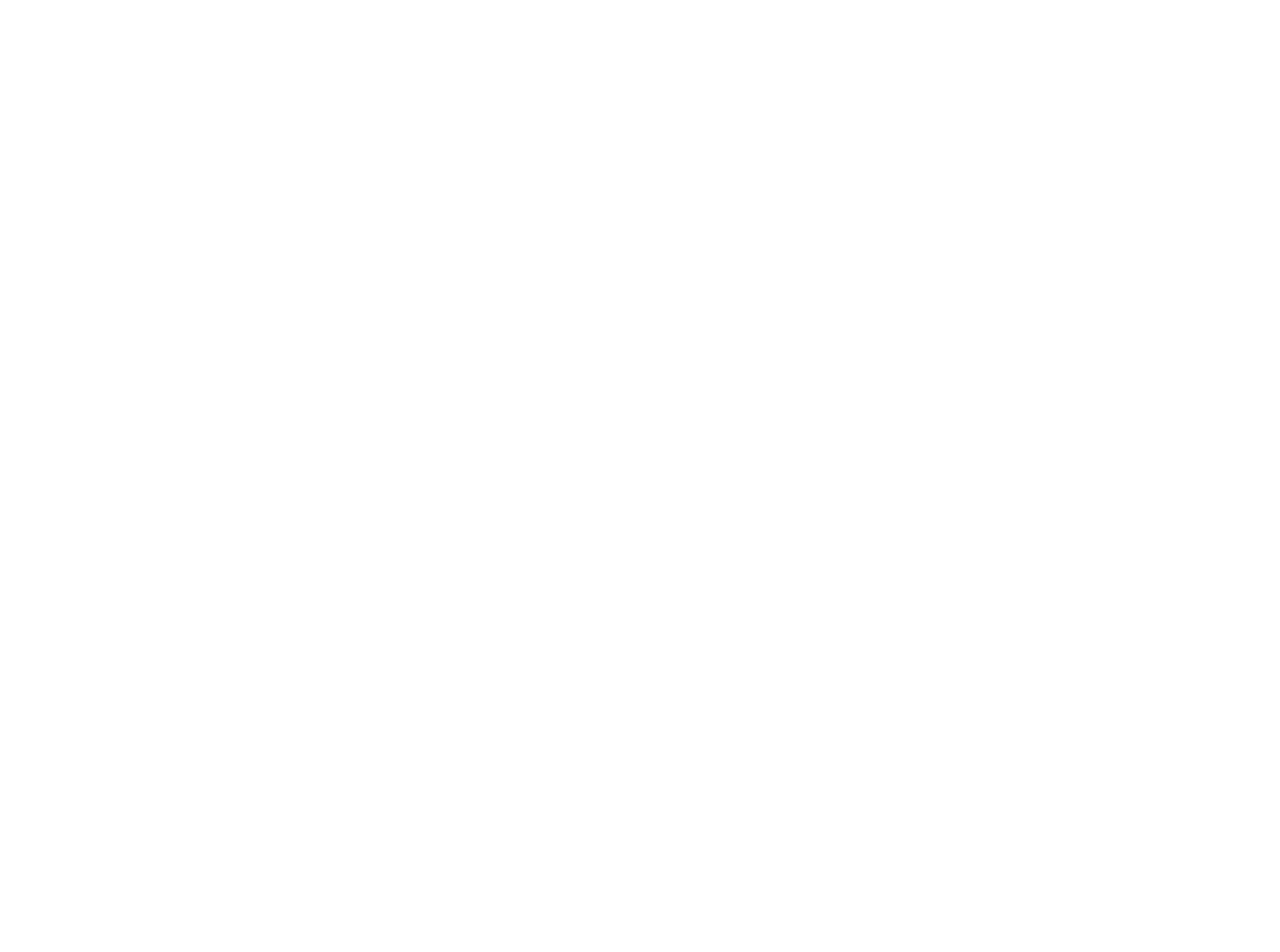
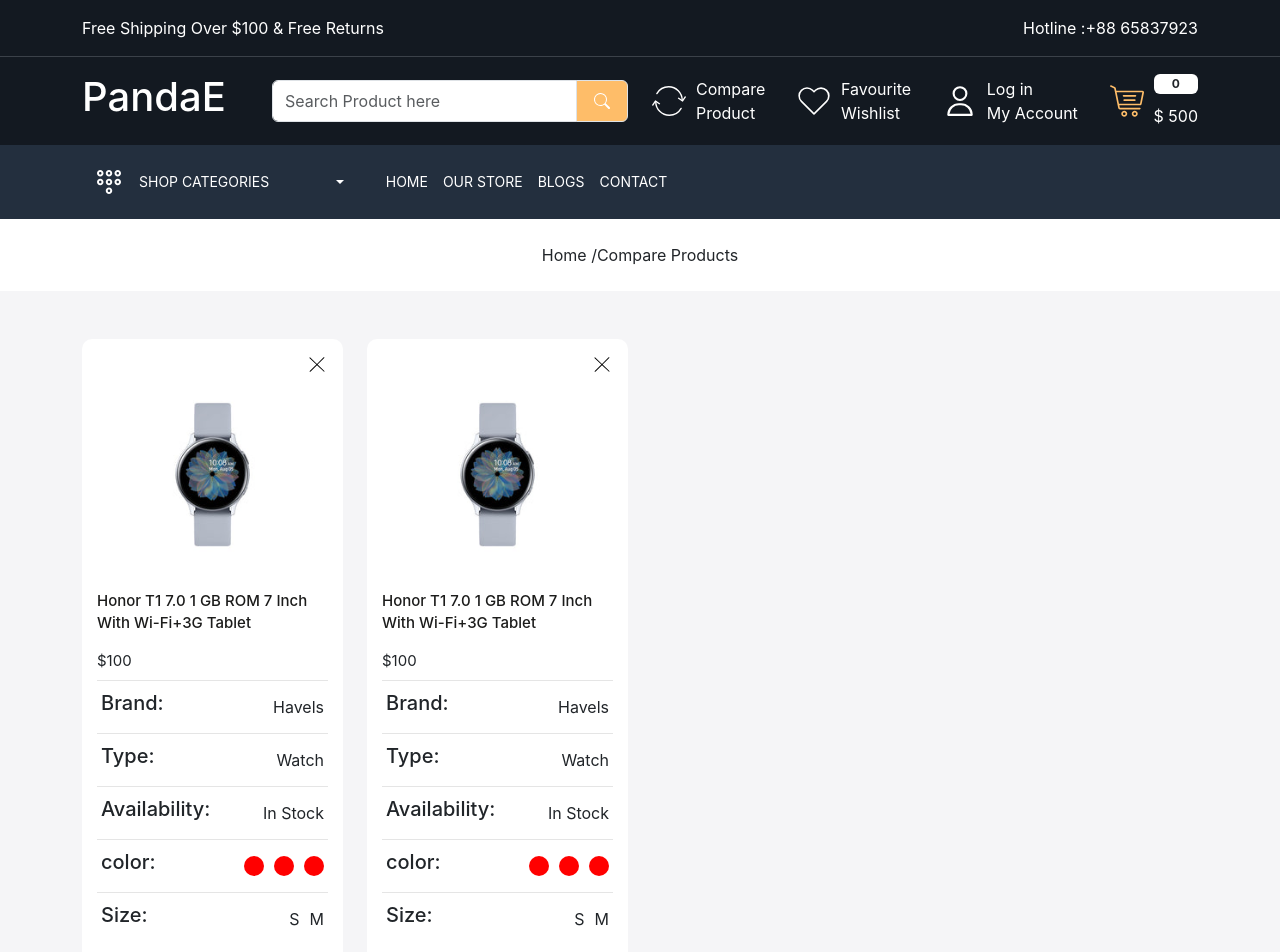
Before and after one commit to nrasel/ecommerce-mern, a React (Create React App) app: page /compare-product in a window 1280 px wide. Before the commit this address had no page. Shown: the top 952 px of the page. Before the commit the page ends 800 px from the top, so only its background shows below. Built offline with nearby package versions, Linux system fonts and the light colour scheme; a web font is replaced by a local one.

Commit message:
compare product

```diff
--- a/src/App.css
+++ b/src/App.css
@@ -476,3 +476,36 @@
   color: var(--color-777777);
 }
 /* contact pages end*/
+
+/* compare product card start */
+.compare-product-card {
+  padding: 20px 15px;
+  background-color: white;
+  border-radius: 10px;
+}
+.compare-product-card .cross {
+  top: 15px;
+  right: 15px;
+  width: 22px;
+  padding: 3px;
+  cursor: pointer;
+}
+.compare-product-details h5.title {
+  font-size: 15px;
+  line-height: 22px;
+  font-weight: 500;
+  color: var(--color-1c1c1b);
+}
+.compare-product-details h6.price {
+  font-size: 15px;
+  line-height: 22px;
+  font-weight: 400;
+}
+.compare-product-card .product-detail {
+  display: flex;
+  justify-content: space-between;
+  align-items: center;
+  padding: 10px 0;
+  border-top: 1px solid rgba(0, 0, 0, 0.1);
+}
+/* compare product card end */
--- a/src/App.js
+++ b/src/App.js
@@ -4,6 +4,7 @@
 import Layout from "./components/Layout";
 import About from "./pages/About";
 import Blog from "./pages/Blog";
+import CompareProduct from "./pages/CompareProduct";
 import Contact from "./pages/Contact";
 import Home from "./pages/Home";
 import OurStore from "./pages/OurStore";
@@ -20,6 +21,7 @@
             <Route path="contact" element={<Contact />} />
             <Route path="our-store" element={<OurStore />} />
             <Route path="blogs" element={<Blog />} />
+            <Route path="compare-product" element={<CompareProduct />} />
           </Route>
         </Routes>
       </BrowserRouter>
--- /dev/null
+++ b/src/components/Color.js
@@ -0,0 +1,15 @@
+import React from "react";
+
+const Color = () => {
+  return (
+    <div>
+      <ul className="colors ps-0 mb-0">
+        <li></li>
+        <li></li>
+        <li></li>
+      </ul>
+    </div>
+  );
+};
+
+export default Color;
--- a/src/components/Header.js
+++ b/src/components/Header.js
@@ -49,7 +49,10 @@
             <div className="col-6">
               <div className="header-upper-links d-flex align-items-center justify-content-between">
                 <div>
-                  <Link className="d-flex align-items-center gap-10 text-white">
+                  <Link
+                    to="/compare-product"
+                    className="d-flex align-items-center gap-10 text-white"
+                  >
                     <img src="/images/compare.svg" alt="wishlist" />
                     <p className="mb-0">
                       Compare <br /> Product
@@ -57,7 +60,10 @@
                   </Link>
                 </div>
                 <div>
-                  <Link className="d-flex align-items-center gap-10 text-white">
+                  <Link
+                    to="/wishlist"
+                    className="d-flex align-items-center gap-10 text-white"
+                  >
                     <img src="/images/wishlist.svg" alt="wishlist" />
                     <p className="mb-0">
                       Favourite <br /> Wishlist
@@ -65,7 +71,10 @@
                   </Link>
                 </div>
                 <div>
-                  <Link className="d-flex align-items-center gap-10 text-white">
+                  <Link
+                    to="/login"
+                    className="d-flex align-items-center gap-10 text-white"
+                  >
                     <img src="/images/user.svg" alt="user" />
                     <p className="mb-0">
                       Log in <br /> My Account
@@ -73,7 +82,10 @@
                   </Link>
                 </div>
                 <div>
-                  <Link className="d-flex align-items-center gap-10 text-white">
+                  <Link
+                    to="cart"
+                    className="d-flex align-items-center gap-10 text-white"
+                  >
                     <img src="/images/cart.svg" alt="cart" />
                     <div className="d-flex flex-column gap-10">
                       <span className="badge bg-white text-dark">0</span>
--- /dev/null
+++ b/src/pages/CompareProduct.js
@@ -0,0 +1,113 @@
+import React from "react";
+import { Helmet } from "react-helmet";
+import BreadCrumb from "../components/BreadCrumb";
+import Color from "../components/Color";
+
+const CompareProduct = () => {
+  return (
+    <div>
+      <Helmet>
+        <title>Compare Product</title>
+      </Helmet>
+      <BreadCrumb title="Compare Products" />
+      <div className="compare-product-wrapper py-5 home-wrapper-2">
+        <div className="container">
+          <div className="row">
+            <div className="col-3">
+              <div className="compare-product-card position-relative">
+                <img
+                  src="/images/cross.svg"
+                  className="position-absolute cross img-fluid"
+                  alt=""
+                />
+                <div className="product-card-image">
+                  <img className="img-fluid" src="/images/watch.jpg" alt="" />
+                </div>
+                <div className="compare-product-details">
+                  <h5 className="title">
+                    Honor T1 7.0 1 GB ROM 7 Inch With Wi-Fi+3G Tablet
+                  </h5>
+                  <h6 className="price mt-3">$100</h6>
+                  <div className="">
+                    <div className="product-detail px-1">
+                      <h5>Brand:</h5>
+                      <p className="mb-0">Havels</p>
+                    </div>
+                    <div className="product-detail px-1">
+                      <h5>Type:</h5>
+                      <p className="mb-0">Watch</p>
+                    </div>
+                    <div className="product-detail px-1">
+                      <h5>Availability:</h5>
+                      <p className="mb-0">In Stock</p>
+                    </div>
+                    <div className="product-detail px-1">
+                      <h5>color:</h5>
+                      <div className="d-flex flex-wrap">
+                        <Color />
+                      </div>
+                    </div>
+                    <div className="product-detail px-1">
+                      <h5>Size:</h5>
+                      <div className="d-flex gap-10 ">
+                        <p className="mb-0">S</p>
+                        <p className="mb-0">M</p>
+                      </div>
+                    </div>
+                  </div>
+                </div>
+              </div>
+            </div>
+            <div className="col-3">
+              <div className="compare-product-card position-relative">
+                <img
+                  src="/images/cross.svg"
+                  className="position-absolute cross img-fluid"
+                  alt=""
+                />
+                <div className="product-card-image">
+                  <img className="img-fluid" src="/images/watch.jpg" alt="" />
+                </div>
+                <div className="compare-product-details">
+                  <h5 className="title">
+                    Honor T1 7.0 1 GB ROM 7 Inch With Wi-Fi+3G Tablet
+                  </h5>
+                  <h6 className="price mt-3">$100</h6>
+                  <div className="">
+                    <div className="product-detail px-1">
+                      <h5>Brand:</h5>
+                      <p className="mb-0">Havels</p>
+                    </div>
+                    <div className="product-detail px-1">
+                      <h5>Type:</h5>
+                      <p className="mb-0">Watch</p>
+                    </div>
+                    <div className="product-detail px-1">
+                      <h5>Availability:</h5>
+                      <p className="mb-0">In Stock</p>
+                    </div>
+                    <div className="product-detail px-1">
+                      <h5>color:</h5>
+                      <div className="d-flex flex-wrap">
+                        <Color />
+                      </div>
+                    </div>
+                    <div className="product-detail px-1">
+                      <h5>Size:</h5>
+                      <div className="d-flex gap-10 ">
+                        <p className="mb-0">S</p>
+                        <p className="mb-0">M</p>
+                      </div>
+                    </div>
+                  </div>
+                </div>
+              </div>
+            </div>
+          </div>
+        </div>
+      </div>
+    </div>
+  );
+};
+
+export default CompareProduct;
--- a/src/pages/OurStore.js
+++ b/src/pages/OurStore.js
@@ -2,6 +2,7 @@
 import { Helmet } from "react-helmet";
 import ReactStars from "react-rating-stars-component";
 import BreadCrumb from "../components/BreadCrumb";
+import Color from "../components/Color";
 import ProductCard from "../components/ProductCard";
 
 const OurStore = () => {
@@ -76,19 +77,7 @@
                   <h5 className="sub-title">Colors</h5>
                   <div>
                     <div className="d-flex flex-wrap">
-                      <ul className="colors ps-0">
-                        <li></li>
-                        <li></li>
-                        <li></li>
-                        <li></li>
-                        <li></li>
-                        <li></li>
-                        <li></li>
-                        <li></li>
-                        <li></li>
-                        <li></li>
-                        <li></li>
-                      </ul>
+                      <Color />
                     </div>
                   </div>
                   <h5 className="sub-title">Size</h5>
```
